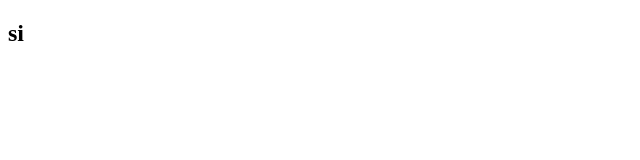
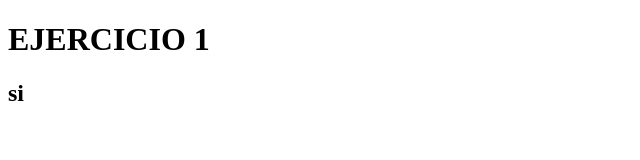
Before and after one commit to y2kath/EjercicioUNO, a plain HTML site: page ejerciciouno.html in a window 1280 px wide. Shown: the whole page, without its empty margins (0-640 px from the left). Drawn offline with Linux system fonts and the light colour scheme.

Commit message:
ejercicio uno

```diff
--- a/ejerciciouno.html
+++ b/ejerciciouno.html
@@ -3,9 +3,14 @@
 <head>
     <meta charset="UTF-8">
     <meta name="viewport" content="width=device-width, initial-scale=1.0">
-    <title>Document</title>
+    <title>EJERCICIO 1</title>
 </head>
 <body>
-    <h2>si</h2>
+    <header>
+        <h1>EJERCICIO 1</h1>
+    </header>
+    <section>
+        <h2>si</h2>
+    </section>
 </body>
 </html>
```
